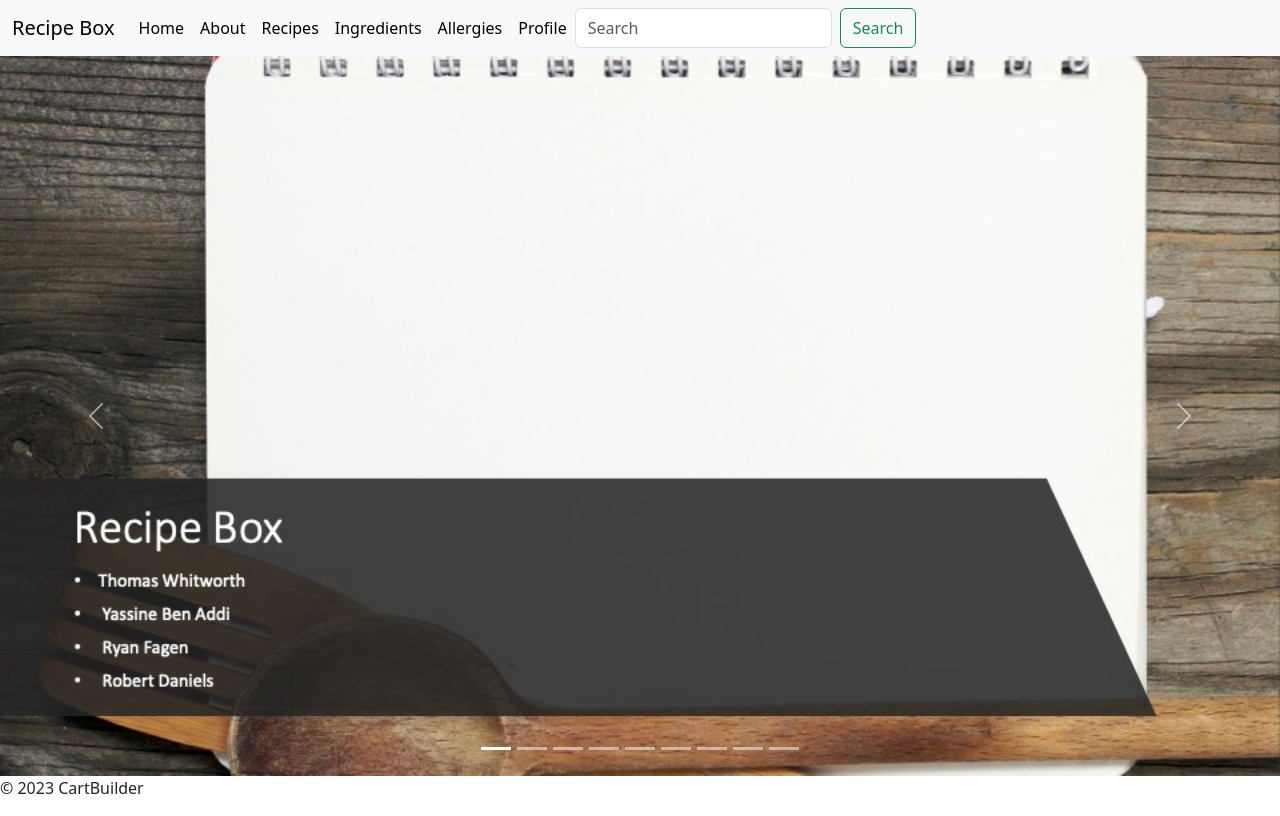
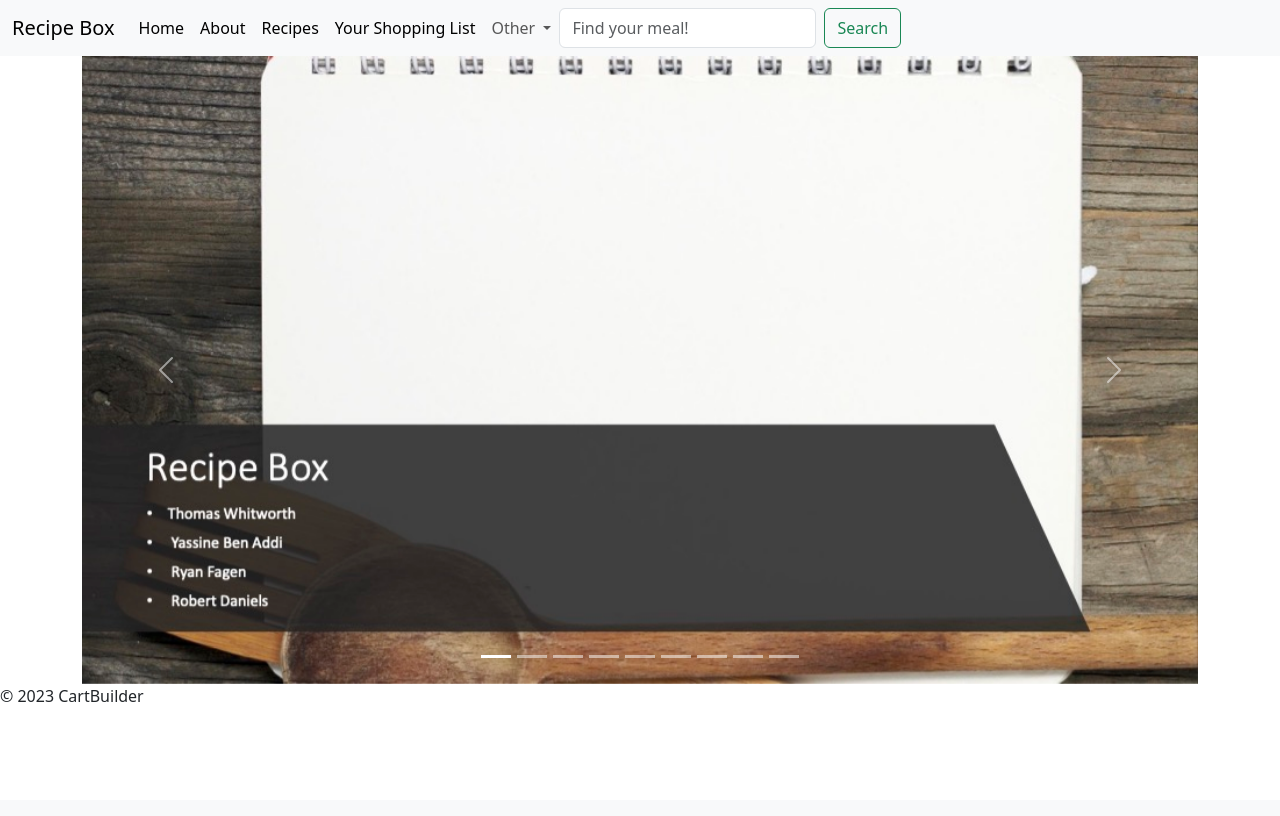
Before and after one commit to robert-daniels/CartBuilder, a Django app: page /cartbuilder/about in a window 1280 px wide. After the commit the page ends 702 px from the top, so only its background shows below. Run offline with Django 4.2, Linux system fonts and the light colour scheme.

Commit message:
Add initial home page placeholders

```diff
--- a/CartBuilderApplication/templates/about.html
+++ b/CartBuilderApplication/templates/about.html
@@ -1,7 +1,7 @@
 {% extends 'base.html' %}
 
 {% block content %}
-
-{% include "./components/carousel_about.html" %}
-
+<div class="container">
+  {% include "./components/carousel_about.html" %}
+</div>
 {% endblock %}
--- a/CartBuilderApplication/templates/components/navbar.html
+++ b/CartBuilderApplication/templates/components/navbar.html
@@ -1,6 +1,6 @@
 <nav class="navbar navbar-expand-lg bg-body-tertiary">
   <div class="container-fluid">
-    <a class="navbar-brand" href="#">Recipe Box</a>
+    <a class="navbar-brand" href="{% url 'home' %}">Recipe Box</a>
     <button class="navbar-toggler" type="button" data-bs-toggle="collapse" data-bs-target="#navbarSupportedContent" aria-controls="navbarSupportedContent" aria-expanded="false" aria-label="Toggle navigation">
       <span class="navbar-toggler-icon"></span>
     </button>
@@ -15,18 +15,24 @@
         <li class="nav-item">
           <a class="nav-link active" aria-current="page" href="{% url 'recipes' %}">Recipes</a>
         </li>
-        <li class="nav-item">
-          <a class="nav-link active" aria-current="page" href="{% url 'ingredients' %}">Ingredients</a>
-        </li>
-        <li class="nav-item">
-          <a class="nav-link active" aria-current="page" href="{% url 'allergies' %}">Allergies</a>
-        </li>
-        <li class="nav-item">
-          <a class="nav-link active" aria-current="page" href="{% url 'profile' %}">Profile</a>
+        <li class="nav-item" justify-content-right>
+          <a class="nav-link active" aria-current="page" href="#">Your Shopping List</a>
         </li>
 
+        <li class="nav-item dropdown">
+          <a class="nav-link dropdown-toggle" href="#" role="button" data-bs-toggle="dropdown" aria-expanded="false">
+            Other
+          </a>
+          <ul class="dropdown-menu">
+            <li><a class="nav-link active" aria-current="page" href="{% url 'ingredients' %}">Ingredients</a></li>
+            <li><a class="nav-link active" aria-current="page" href="{% url 'allergies' %}">Allergies</a></li>
+            <li><a class="nav-link active" aria-current="page" href="{% url 'profile' %}">Profile</a></li>
+          </ul>
+        </li>
+
+
       <form class="d-flex" action="{% url 'search_by_recipe' %}">
-        <input class="form-control me-2" type="text" name="query" placeholder="Search" aria-label="Search">
+        <input class="form-control me-2" type="text" name="query" placeholder="Find your meal!" aria-label="Search">
         <button class="btn btn-outline-success" type="submit">Search</button>
       </form>
     </div>
```
Also changed, not shown: CartBuilderApplication/templates/components/recipe_card.html (added, +18 -0 lines), CartBuilderApplication/templates/home.html (+15 -2 lines), 1 other file.
